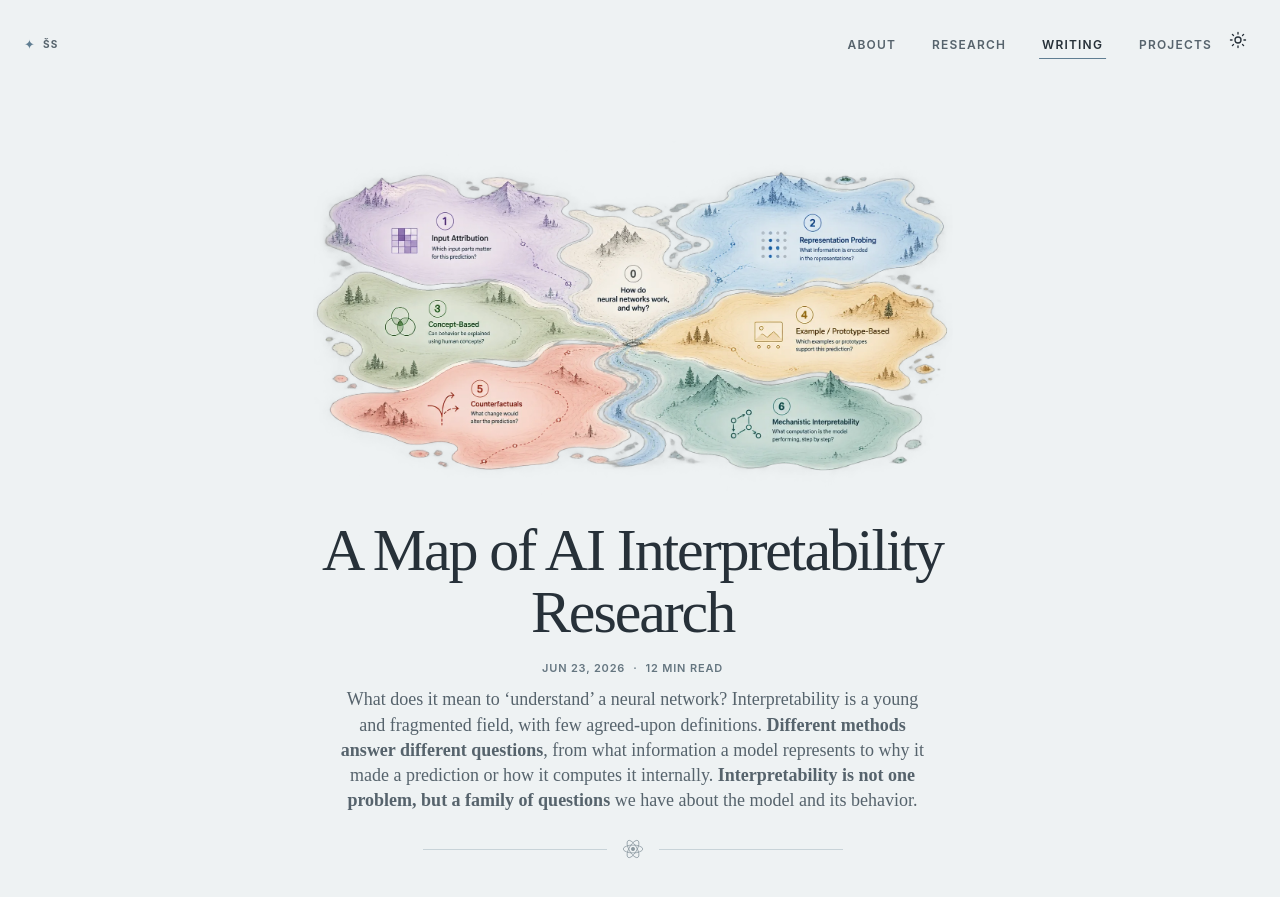
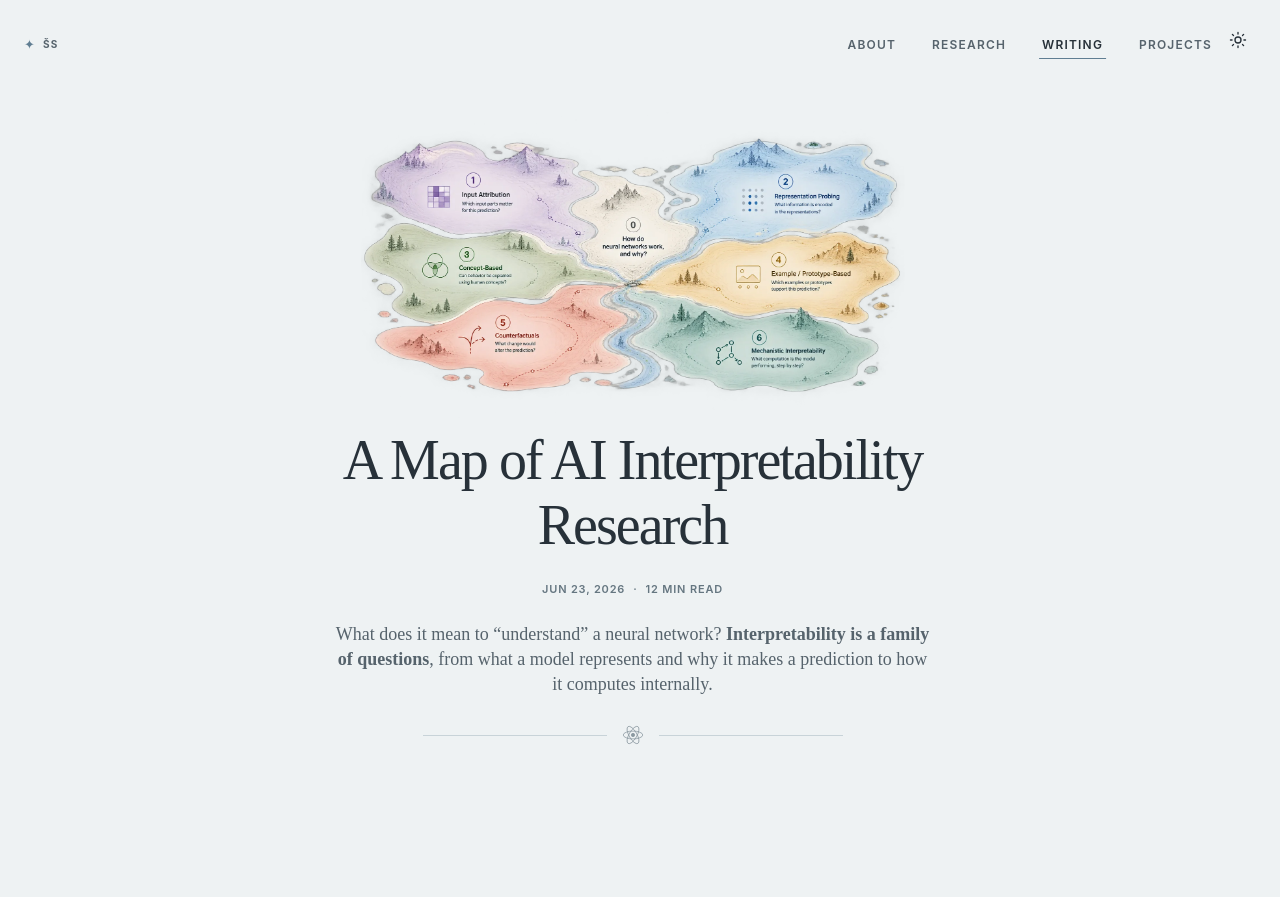
Before and after one commit to simonsmida/simonsmida.github.io, a Jekyll site: the page built from _posts/2026-06-23-ai-interpretability.md, in a window 1280 px wide and 900 px high. Shown: the top 897 px of the window. Built offline with Jekyll 4.4.1, drawn with Linux system fonts in a browser that asks for light colours; some of the changed text lies outside the part shown.

Commit message:
Refine AI interpretability article

```diff
--- a/_posts/2026-06-23-ai-interpretability.md
+++ b/_posts/2026-06-23-ai-interpretability.md
@@ -12,24 +12,26 @@ thumbnail_width: 641
 thumbnail_height: 256
 categories: [notes]
 card_excerpt: "AI interpretability is not one problem, but a family of questions about neural networks and their behavior."
-tldr: "What does it mean to 'understand' a neural network? Interpretability is a young and fragmented field, with few agreed-upon definitions. **Different methods answer different questions**, from what information a model represents to why it made a prediction or how it computes it internally. **Interpretability is not one problem, but a family of questions** we have about the model and its behavior."
+tldr: "What does it mean to “understand” a neural network? **Interpretability is a family of questions**, from what a model represents and why it makes a prediction to how it computes internally."
 social_image: /assets/notes/2026-06-23-ai-interpretability/social.jpg
 published: true
 interactive_map: true
 map_src: /assets/notes/2026-06-23-ai-interpretability/map-interp-hero-interactive.svg
 ---
 
-**Note:** Inspiration for this article was based on the _["Not All Interpretability is Mechanistic"](https://x.com/giangnguyen2412/status/2068743875527844200)_ blog post. A common misconception is that everything related to AI interpretability automatically implies _mechanistic_ interpretability. Mechinterp is just one of the multiple existing approaches, each answering different questions.
+**Note:** Inspiration for this article from reading the _["Not All Interpretability is Mechanistic"](https://x.com/giangnguyen2412/status/2068743875527844200)_ blog post. A common misconception is that everything related to AI interpretability automatically implies _mechanistic_ interpretability. Mechinterp is just one of the multiple existing approaches, each answering different questions.
 
 ---
 
-## Why we do not understand neural networks?
+<!-- What does it mean to 'understand' a neural network? **Different interpretability methods answer different questions**, from what information a model represents to why it made a prediction or how it computes it internally. **Interpretability is not one problem, but a family of questions** we have about the model and its behavior. -->
 
-Neural networks are often described as **black boxes**, but nothing inside them is actually hidden from us. This may seem strange: we build them ourselves, define their architecture and learning objective and can inspect every parameter and internal representation. Why, then, do even expert AI researchers say that we do not understand how they work?
+## Do we _not_ understand neural networks?
 
-The problem is that **having access to every detail does not mean understanding the system**. We design *how* neural networks learn, not *what* they learn. Training a neural network is therefore closer to *growing* something than programming it. We guide the process, but the internal solution emerges through training. What we end up with are millions or billions of learned parameters that produce useful behavior, without a description of the strategy they implement.
+Neural networks (NNs) are often described as **black boxes**, but nothing inside them is actually hidden from us. This may seem strange: we build them ourselves, define their architecture and learning objective and can inspect every parameter and internal representation. Why, then, do even expert AI researchers say that we do not understand how they work?
 
-Interpretability and explainability (often used interchangeably) approach this mystery from multiple perspectives. We can ask what a model has learned, how it makes decisions, or when and why it fails.
+The problem is that **having access to every detail does not mean understanding the system**. We design *how* neural networks learn, not *what* they learn. Training a neural network is therefore closer to *growing* something than programming it. We guide the process, but the internal solution _emerges_ through training. What we end up with are millions or billions of learned parameters that produce useful behavior, without a description of the strategy they implement.
+
+Interpretability and explainability (often used interchangeably) approach this mystery from multiple perspectives. We can ask what a model has learned, how it makes decisions, or when and why it fails. Different questions require different kind of evidence and support differend kinds of claims.
 
 ---
 
@@ -37,14 +39,14 @@ Interpretability and explainability (often used interchangeably) approach this m
 
 ### (0) Before the map: **model setup matters**
 
-Not everything about a neural network is a mystery. We chose much of what produced the final model:
+Not everything about NNs is a mystery. We choose much of what produces the final model:
 
-- the **data** it learned from
-- the **objective** it was optimized for
-- the **architecture** through which it processes information
-- the **training procedure**, including preprocessing and postprocessing
+- **data** it learned from
+- **objective** it was optimized for
+- **architecture** through which it processes information
+- **training procedure**, including preprocessing and postprocessing
 
-These choices shape what the model learns, and thus also matter for interpretation. A classic demonstration is called the [Clever Hans effect](https://www.gutenberg.org/files/33936/33936-h/33936-h.htm): a model produces the answer for the wrong reasons. In the well-known wolf-husky example, a classifier learned to **associate snow with wolves** because wolves appeared more frequently on snowy backgrounds in the training data. Such a model can perform well on the test data too, but may fail when these spurious correlations are broken.
+These choices shape what the model learns. Models may exploit **shortcuts or spurious correlations** in the training data distribution and avoid the intended signal. A classic demonstration is called the [Clever Hans effect](https://www.gutenberg.org/files/33936/33936-h/33936-h.htm): a **model produces the answer for the wrong reasons**. In the well-known wolf-husky example, a classifier learned to **associate snow with wolves** because wolves appeared more frequently on snowy backgrounds in the training data. Such a model can perform well on the test data too, but may fail when these spurious correlations are broken.
 
 ![Clever Hans effect illustrated with a husky](/assets/notes/2026-06-23-ai-interpretability/clever-hans.webp)
 
@@ -52,13 +54,11 @@ These choices shape what the model learns, and thus also matter for interpretati
 
 Now, there might be questions on what does it mean to meaningfully "remove snow" from an image, or how can we be sure model focused just on the snow. We will discuss these in Section TBD.
 
-Similar findings are often closely tied not just to the data, but also to the objective, architecture and training procedure. They all provide important context for understanding what we can find inside.
-
 </section>
 
 <section id="map-attribution" data-map-section="map-1" markdown="1">
 
-### Question 1: Which parts of the input are assigned credit?
+### 1. Attribution: What parts of the input influenced the prediction
 
 Attribution methods try to connect a specific prediction back to parts of the input.
 
@@ -151,7 +153,9 @@ The key question is:
 
 <section id="map-prototypes" data-map-section="map-4" markdown="1">
 
-### Question 4: Which examples does the model compare this to?
+### 4. Example-based: What examples support this prediction?
+
+Example-based methods explain behavior through prototypes, similar examples, or influential training examples.
 
 Sometimes the most useful explanation is not a feature.
 
@@ -241,25 +247,38 @@ For a mechanistic claim, we usually need causal evidence: ablations, activation
 
 <section id="map-interpretability" data-map-section="interpretability" markdown="1">
 
-### The Bigger Picture
+---
 
-Interpretability is not one problem.
+## When is an explanation actually good? {#explanation-quality}
 
-It is a family of questions.
+A central distinction is between **plausibility** and **faithfulness**.
 
-- Attribution asks what input parts receive credit.
-- Probing asks what information is represented.
-- Concept methods ask whether behavior can be described using human concepts.
-- Prototype methods ask which examples or patches support a decision.
-- Counterfactuals ask what would change the output.
-- Mechanistic interpretability asks how the computation is implemented.
+**Plausibility** asks whether an explanation makes sense to humans. **Faithfulness** asks whether it accurately reflects what the model actually does.
 
-These questions overlap, but they are not the same.
+The two can diverge: a convincing heatmap or meaningful concept may still misrepresent the model's reasoning.
 
-Most confusion comes from treating one kind of explanation as if it answered all of them.
+More generally, **observation is not causation**. Finding that information is represented, a neuron responds to a concept, or a feature correlates with an output does not show that the model uses it. Interventions—such as ablation or activation patching—can provide stronger causal evidence.
 
-The first step is not choosing a method.
+The strength of an interpretability claim should therefore match the evidence supporting it.
 
-The first step is deciding what question you are trying to answer.
+---
 
-</section>
+## Key Takeaways
+
+Interpretability is not one problem, but a **family of questions**:
+
+* **Attribution** asks what parts of the input matter for a prediction.
+* **Probing** asks what information is encoded in the model.
+* **Concept-based methods** connect model behavior to human-understandable concepts.
+* **Example-based methods** explain behavior through examples, prototypes, or training data.
+* **Counterfactuals** ask what would need to change to change the output.
+* **Mechanistic interpretability** asks how the model computes its behavior.
+
+But finding an explanation is not enough:
+
+* **Plausibility ≠ faithfulness.** An explanation that makes sense to humans may not reflect what the model actually does.
+* **Representation ≠ use.** Information being encoded in a model does not mean the model relies on it.
+* **Correlation ≠ causation.** Interventions provide stronger evidence about whether a component actually affects behavior.
+* **Claims should match evidence.** The stronger the interpretability claim, the stronger the evidence needed to support it.
+
+The first step is therefore not choosing a method, but **deciding what you want to understand and what evidence would answer that question.**
--- a/assets/css/site.css
+++ b/assets/css/site.css
@@ -1089,24 +1089,26 @@ footer {
 
 .article-header {
   min-height: calc(100svh - var(--header-height));
+  box-sizing: border-box;
   display: flex;
   flex-direction: column;
-  justify-content: center;
-  padding: clamp(76px, 9vw, 116px) var(--wide-gutter) clamp(64px, 8vw, 104px);
+  justify-content: flex-start;
+  padding: clamp(18px, 2vw, 30px) var(--wide-gutter) clamp(24px, 3vw, 40px);
   text-align: center;
 }
 
 .article-header h1 {
   max-width: 22ch;
   margin-inline: auto;
-  font-size: clamp(42px, 6vw, 72px);
+  font-size: clamp(40px, 5.4vw, 66px);
+  line-height: 1.16;
 }
 
 .article-meta {
   display: inline-flex;
   align-items: center;
   gap: 8px;
-  margin: 26px auto 0;
+  margin: 32px auto 0;
   color: var(--subtle);
   font: 600 11px var(--sans);
   letter-spacing: .075em;
@@ -1115,10 +1117,11 @@ footer {
 
 .article-lede {
   max-width: 650px;
-  margin: 24px auto 0;
+  margin: 36px auto 0;
   color: var(--muted);
   font-size: clamp(18px, 2vw, 21px);
   line-height: 1.55;
+  text-align: center;
 }
 
 .article-lede p {
@@ -1134,7 +1137,7 @@ footer {
 }
 
 .article-header .article-rule {
-  margin: clamp(28px, 4vw, 42px) auto 0;
+  margin: clamp(30px, 4vw, 42px) auto 0;
 }
 
 .article-rule::before,
@@ -1156,7 +1159,7 @@ footer {
 
 .article-hero-art {
   width: min(100%, 860px);
-  margin: 0 auto clamp(32px, 5vw, 56px);
+  margin: 0 auto clamp(10px, 1.5vw, 18px);
   color: var(--muted);
 }
 
@@ -1190,6 +1193,8 @@ footer {
 }
 
 .article-hero-art-image img {
+  max-height: min(34svh, 360px);
+  object-fit: contain;
   opacity: 1;
 }
 
@@ -1201,7 +1206,7 @@ footer {
   display: block;
   width: 100%;
   height: auto;
-  max-height: min(40svh, 410px);
+  max-height: min(36svh, 360px);
 }
 
 :root[data-theme="midnight-navy"] .article-hero-art img {
@@ -1732,15 +1737,24 @@ footer {
   }
 
   .article-header {
-    padding: 76px 16px 56px;
+    padding: 28px 16px 32px;
   }
 
   .article-hero-art {
-    margin-bottom: 28px;
+    margin-bottom: 12px;
   }
 
   .article-header h1 {
-    font-size: clamp(38px, 12vw, 52px);
+    font-size: clamp(36px, 10vw, 48px);
+    line-height: 1.16;
+  }
+
+  .article-lede {
+    margin-top: 32px;
+  }
+
+  .article-header .article-rule {
+    margin-top: 30px;
   }
 
   .article-content {
@@ -1777,32 +1791,41 @@ footer {
 /* Short desktop viewports keep the whole article introduction in frame. */
 @media (min-width: 861px) and (max-height: 960px) {
   .article-header {
-    padding-top: 38px;
+    padding-top: 24px;
     padding-bottom: 24px;
   }
 
   .article-hero-art {
     width: min(100%, 680px);
-    margin-bottom: 18px;
+    margin-bottom: 10px;
+  }
+
+  .article-hero-map .interactive-map svg {
+    max-height: min(34svh, 340px);
+  }
+
+  .article-hero-map {
+    width: min(100%, 860px);
   }
 
   .article-header h1 {
-    font-size: clamp(36px, 5vw, 60px);
+    font-size: clamp(36px, 4.8vw, 56px);
+    line-height: 1.16;
   }
 
   .article-meta {
-    margin-top: 18px;
+    margin-top: 24px;
   }
 
   .article-lede {
     max-width: 600px;
-    margin-top: 12px;
+    margin-top: 26px;
     font-size: clamp(15px, 1.5vw, 18px);
     line-height: 1.4;
   }
 
   .article-header .article-rule {
-    margin-top: 24px;
+    margin-top: 26px;
   }
 }
 
```
Also changed, not shown: other parts of _posts/2026-06-23-ai-interpretability.md (+12 -8 lines).
